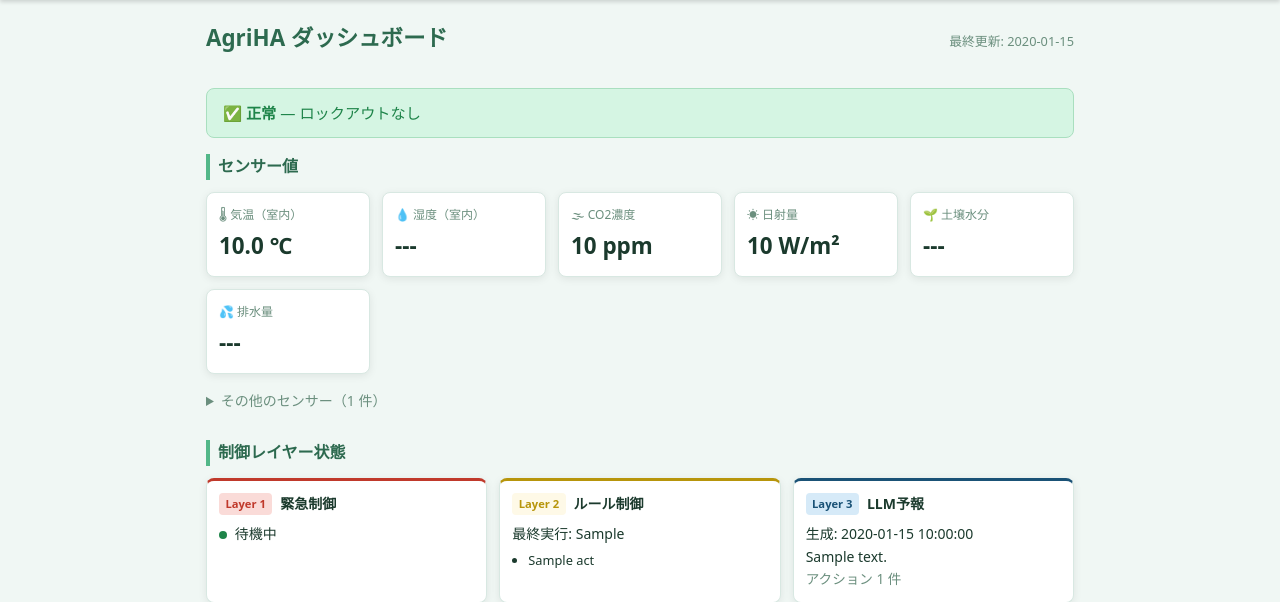
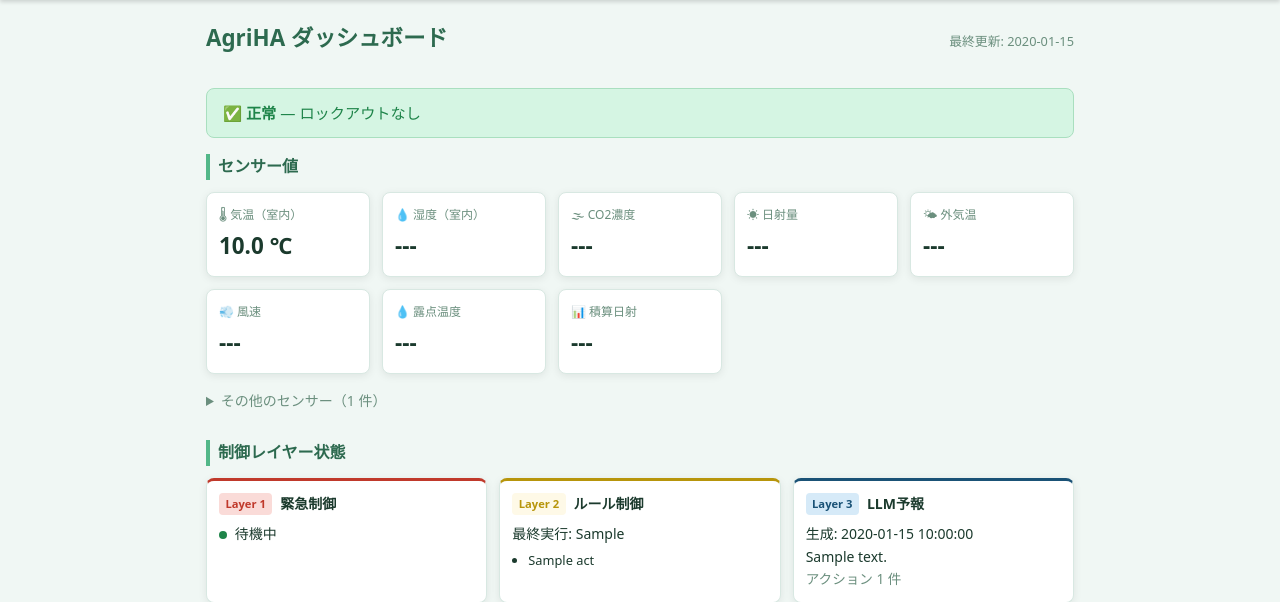
Before and after one commit to yasunorioi/uecs-llm, a FastAPI app: template src/agriha/chat/templates/dashboard.html in a window 1280 px wide. Shown: the part 56-658 px from the top of the page. Run offline with FastAPI, Linux system fonts and the light colour scheme; the template is opened without the code that fills it: most values are stand-ins (such as "Sample title", 1, 10 or a date in 2020).

Commit message:
fix: ダッシュボードセンサー表示修正 — キーマッピング+二重ネスト解消
1. fetch_sensors()がunipi-daemon APIの{"sensors":{...}}を展開せず
   二重ネストでテンプレートに渡していた問題を修正
2. テンプレートのセンサーキーを実データに合わせて修正:
   - agriha/h01/ccm/InAirTemp → agriha/1/ccm/sensor/InAirTemp
   - .value → ['value'] (dict access)
3. 外気温・風速・露点・積算日射カードを追加

Co-Authored-By: Claude Opus 4.6 <noreply@anthropic.com>

```diff
--- a/src/agriha/chat/app.py
+++ b/src/agriha/chat/app.py
@@ -101,11 +101,13 @@ def save_system_prompt(path: str, text: str) -> None:
 
 
 def fetch_sensors(api_url: str = UNIPI_API_URL) -> dict[str, Any]:
-    """GET /api/sensors を取得する。失敗時は空 dict を返す。"""
+    """GET /api/sensors を取得する。失敗時は空 dict を返す。
+    unipi-daemon は {"sensors": {...}} を返すので中身を取り出す。"""
     try:
         r = httpx.get(f"{api_url}/api/sensors", timeout=5.0)
         r.raise_for_status()
-        return r.json()
+        data = r.json()
+        return data.get("sensors", data) if isinstance(data, dict) else {}
     except Exception:
         return {}
 
--- a/src/agriha/chat/templates/dashboard.html
+++ b/src/agriha/chat/templates/dashboard.html
@@ -27,78 +27,108 @@
   {% endif %}
 
   {# ─── 主要センサーカード ─────────────────────────── #}
+  {# センサーキーマッピング: CCM=agriha/1/ccm/sensor/*, DS18B20, Misol #}
   <section class="section">
     <h2 class="section__title">センサー値</h2>
     <div class="card-grid">
 
+      {# 気温: CCM InAirTemp → DS18B20 → Misol の優先順 #}
       <div class="card card--sensor">
         <div class="card__label">🌡 気温（室内）</div>
         <div class="card__value">
-          {% if sensors and sensors.get('agriha/h01/ccm/InAirTemp') %}
-            {{ "%.1f"|format(sensors['agriha/h01/ccm/InAirTemp'].value) }} ℃
-          {% elif sensors and sensors.get('InAirTemp') %}
-            {{ "%.1f"|format(sensors['InAirTemp'].value) }} ℃
+          {% if sensors.get('agriha/1/ccm/sensor/InAirTemp') %}
+            {{ "%.1f"|format(sensors['agriha/1/ccm/sensor/InAirTemp']['value']) }} ℃
+          {% elif sensors.get('agriha/1/sensor/DS18B20') %}
+            {{ "%.1f"|format(sensors['agriha/1/sensor/DS18B20']['temperature_c']) }} ℃
           {% else %}
             ---
           {% endif %}
         </div>
       </div>
 
+      {# 湿度: CCM InAirHumid → Misol #}
       <div class="card card--sensor">
         <div class="card__label">💧 湿度（室内）</div>
         <div class="card__value">
-          {% if sensors and sensors.get('agriha/h01/ccm/InAirHumi') %}
-            {{ "%.1f"|format(sensors['agriha/h01/ccm/InAirHumi'].value) }} %
-          {% elif sensors and sensors.get('InAirHumi') %}
-            {{ "%.1f"|format(sensors['InAirHumi'].value) }} %
+          {% if sensors.get('agriha/1/ccm/sensor/InAirHumid') %}
+            {{ "%.1f"|format(sensors['agriha/1/ccm/sensor/InAirHumid']['value']) }} %
+          {% elif sensors.get('agriha/farm/weather/misol') %}
+            {{ "%.1f"|format(sensors['agriha/farm/weather/misol']['humidity_pct']) }} %（外気）
           {% else %}
             ---
           {% endif %}
         </div>
       </div>
 
+      {# CO2: CCM InAirCO2 #}
       <div class="card card--sensor">
         <div class="card__label">🌫 CO2濃度</div>
         <div class="card__value">
-          {% if sensors and sensors.get('agriha/h01/ccm/InCO2') %}
-            {{ sensors['agriha/h01/ccm/InCO2'].value|int }} ppm
-          {% elif sensors and sensors.get('InCO2') %}
-            {{ sensors['InCO2'].value|int }} ppm
+          {% if sensors.get('agriha/1/ccm/sensor/InAirCO2') %}
+            {{ sensors['agriha/1/ccm/sensor/InAirCO2']['value']|int }} ppm
           {% else %}
             ---
           {% endif %}
         </div>
       </div>
 
+      {# 日射: CCM InRadiation #}
       <div class="card card--sensor">
         <div class="card__label">☀ 日射量</div>
         <div class="card__value">
-          {% if sensors and sensors.get('agriha/h01/ccm/InSolar') %}
-            {{ sensors['agriha/h01/ccm/InSolar'].value|int }} W/m²
-          {% elif sensors and sensors.get('InSolar') %}
-            {{ sensors['InSolar'].value|int }} W/m²
+          {% if sensors.get('agriha/1/ccm/sensor/InRadiation') %}
+            {{ sensors['agriha/1/ccm/sensor/InRadiation']['value']|int }} W/m²
+          {% elif sensors.get('agriha/farm/weather/misol') %}
+            {{ sensors['agriha/farm/weather/misol'].get('uv_wm2', 0)|int }} W/m²（外気）
           {% else %}
             ---
           {% endif %}
         </div>
       </div>
 
+      {# 外気温: Misol #}
       <div class="card card--sensor">
-        <div class="card__label">🌱 土壌水分</div>
+        <div class="card__label">🌤 外気温</div>
         <div class="card__value">
-          {% if sensors and sensors.get('SoilMoisture') %}
-            {{ "%.1f"|format(sensors['SoilMoisture'].value) }} %
+          {% if sensors.get('agriha/farm/weather/misol') %}
+            {{ "%.1f"|format(sensors['agriha/farm/weather/misol']['temperature_c']) }} ℃
           {% else %}
             ---
           {% endif %}
         </div>
       </div>
 
+      {# 風速: Misol #}
       <div class="card card--sensor">
-        <div class="card__label">💦 排水量</div>
+        <div class="card__label">💨 風速</div>
         <div class="card__value">
-          {% if sensors and sensors.get('DrainFlow') %}
-            {{ "%.1f"|format(sensors['DrainFlow'].value) }} L
+          {% if sensors.get('agriha/farm/weather/misol') %}
+            {{ "%.1f"|format(sensors['agriha/farm/weather/misol']['wind_speed_ms']) }} m/s
+            （瞬間 {{ "%.1f"|format(sensors['agriha/farm/weather/misol']['gust_speed_ms']) }}）
+          {% else %}
+            ---
+          {% endif %}
+        </div>
+      </div>
+
+      {# 露点: CCM InAirDP #}
+      <div class="card card--sensor">
+        <div class="card__label">💧 露点温度</div>
+        <div class="card__value">
+          {% if sensors.get('agriha/1/ccm/sensor/InAirDP') %}
+            {{ "%.1f"|format(sensors['agriha/1/ccm/sensor/InAirDP']['value']) }} ℃
+          {% else %}
+            ---
+          {% endif %}
+        </div>
+      </div>
+
+      {# 積算日射: CCM IntgRadiation #}
+      <div class="card card--sensor">
+        <div class="card__label">📊 積算日射</div>
+        <div class="card__value">
+          {% if sensors.get('agriha/1/ccm/sensor/IntgRadiation') %}
+            {{ "%.2f"|format(sensors['agriha/1/ccm/sensor/IntgRadiation']['value']) }} MJ/m²
           {% else %}
             ---
           {% endif %}
@@ -109,10 +139,11 @@
 
     {# その他のセンサー #}
     {% set known_keys = [
-      'agriha/h01/ccm/InAirTemp', 'agriha/h01/ccm/InAirHumi',
-      'agriha/h01/ccm/InCO2', 'agriha/h01/ccm/InSolar',
-      'InAirTemp', 'InAirHumi', 'InCO2', 'InSolar',
-      'SoilMoisture', 'DrainFlow'
+      'agriha/1/ccm/sensor/InAirTemp', 'agriha/1/ccm/sensor/InAirHumid',
+      'agriha/1/ccm/sensor/InAirCO2', 'agriha/1/ccm/sensor/InRadiation',
+      'agriha/1/ccm/sensor/InAirDP', 'agriha/1/ccm/sensor/IntgRadiation',
+      'agriha/1/sensor/DS18B20', 'agriha/farm/weather/misol',
+      'agriha/1/relay/state'
     ] %}
     {% if sensors %}
       {% set other_sensors = [] %}
@@ -132,7 +163,7 @@
             {% for key, data in other_sensors %}
             <tr>
               <td>{{ key }}</td>
-              <td>{{ data.value if data.value is not none else '---' }}</td>
+              <td>{% if data is mapping %}{{ data.get('value', data) }}{% else %}{{ data }}{% endif %}</td>
             </tr>
             {% endfor %}
           </tbody>
```
